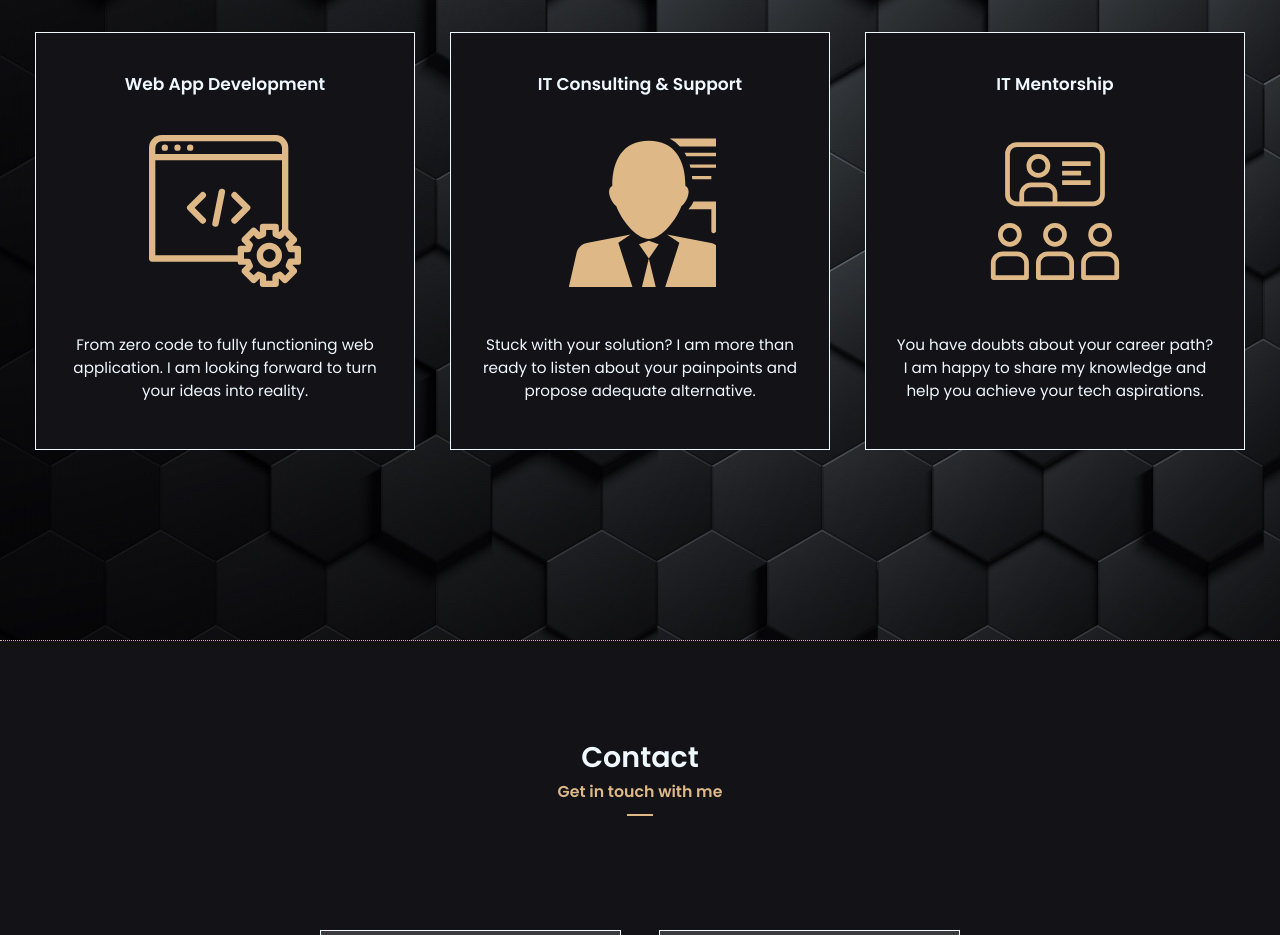
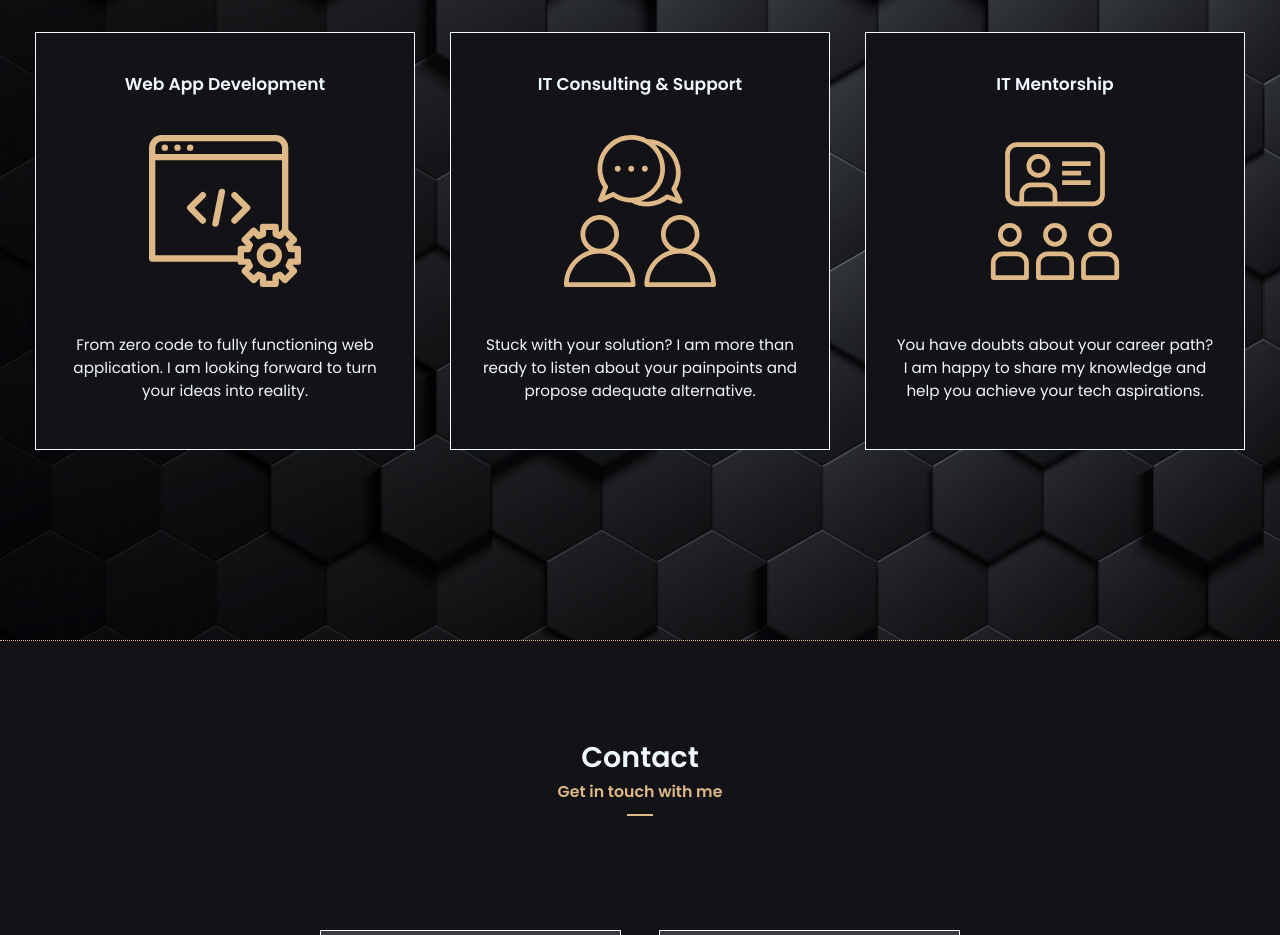
Before and after one commit to petarchord/petar-dev-website-public, a website: page index.html in a window 1280 px wide. Shown: the part 5560-6495 px from the top of the page. Drawn offline with nearby package versions, Linux system fonts and the light colour scheme.

Commit message:
added new icon

```diff
--- a/index.html
+++ b/index.html
@@ -327,7 +327,7 @@
         </div>
         <div class="services-item animated-element">
           <h5>IT Consulting & Support</h5>
-          <svg xmlns="http://www.w3.org/2000/svg" width="200" height="200">
+          <!-- <svg xmlns="http://www.w3.org/2000/svg" width="200" height="200">
             <path
               fill="#5E889E"
               d="M157.009 117.575c-.543-2.392-1.868-4.648-3.954-6.473-2.103-1.813-4.665-2.907-7.323-3.307l-42.74-8.271 12.364 8.205-19.521 61.195-10.993-45.457-10.996 45.457L54.33 107.73l12.362-8.205-42.743 8.271c-2.656.399-5.221 1.494-7.321 3.307-2.088 1.824-3.413 4.081-3.956 6.473L0 173.235l23.901 8.298c7.942 8.247 30.154 14.316 56.797 14.893h8.283c26.646-.576 48.858-6.646 56.796-14.893l23.905-8.298-12.673-55.66z"
@@ -344,7 +344,36 @@
               fill="#5E889E"
               d="M186.626 17.79h-66.063a45.35 45.35 0 0 1 1.844 3.367h64.219V17.79z"
             />
-          </svg>
+          </svg> -->
+          <svg xmlns="http://www.w3.org/2000/svg" enable-background="new 0 0 512 512" viewBox="0 0 512 512"><path d="M115.448,215.93c-1.219,3.019-0.488,6.475,1.85,8.74c2.337,2.266,5.815,2.89,8.794,1.577l38.814-17.105
+            c14.359,9.281,30.819,15.253,47.889,17.343c4.539,0.556,9.046,0.83,13.51,0.845c16.449,8.711,34.725,13.208,53.165,13.208
+            c7.519,0,15.064-0.746,22.521-2.254c16.855-3.41,32.802-10.644,46.396-21.013l40.026,14.037c3.072,1.076,6.49,0.186,8.645-2.255
+            c2.154-2.441,2.615-5.943,1.165-8.858l-19.179-38.547c12.97-23.552,17.166-50.826,11.808-77.305
+            c-10.719-52.977-57.19-90.945-110.948-91.127c-12.125-6.427-25.45-10.643-39.479-12.36c-30.134-3.691-59.901,4.575-83.819,23.274
+            c-23.917,18.699-39.122,45.592-42.811,75.727c-3.284,26.815,3.02,53.682,17.78,76.154L115.448,215.93z M375.169,107.514
+            c4.856,24.002,0.577,48.766-12.051,69.729c-1.411,2.342-1.528,5.243-0.31,7.692l12.318,24.757l-25.613-8.982
+            c-2.651-0.93-5.595-0.401-7.757,1.394c-12.311,10.217-27.159,17.305-42.938,20.498c-13.074,2.645-26.459,2.546-39.329-0.141
+            c41.745-12.683,74.301-48.959,79.936-94.977c3.69-30.134-4.576-59.901-23.274-83.818c-2.926-3.742-6.052-7.271-9.36-10.576
+            C340.853,43.014,367.813,71.166,375.169,107.514z M129.674,101.799c3.17-25.892,16.234-49,36.785-65.066
+            c20.55-16.067,46.127-23.168,72.02-19.998c25.892,3.17,49,16.234,65.066,36.785c16.066,20.55,23.169,46.127,19.999,72.02
+            c-6.055,49.44-48.263,85.799-96.863,85.795c-20.046-0.001-39.962-6.26-56.343-17.829c-2.154-1.521-5.345-1.886-7.842-0.786
+            l-24.838,10.946l10.357-25.64c1.024-2.536,0.683-5.418-0.906-7.644C132.889,150.463,126.698,126.107,129.674,101.799z
+             M216.496,113.669c0-5.523,4.477-10,10-10c5.523,0,10,4.477,10,10c0,5.523-4.477,10-10,10
+            C220.973,123.669,216.496,119.192,216.496,113.669z M262.263,113.669c0-5.523,4.477-10,10-10c5.523,0,10,4.477,10,10
+            c0,5.523-4.477,10-10,10C266.741,123.669,262.263,119.192,262.263,113.669z M170.954,113.669c0-5.523,4.477-10,10-10
+            c5.523,0,10,4.477,10,10c0,5.523-4.477,10-10,10C175.431,123.669,170.954,119.192,170.954,113.669z M156.051,388.854
+            c17.648-11.608,29.33-31.577,29.33-54.234c0-35.774-29.105-64.879-64.88-64.879s-64.88,29.105-64.88,64.879
+            c0,22.656,11.682,42.626,29.33,54.234C35.805,404.058,0,449.925,0,504c0,4.418,3.582,8,8,8h225c4.418,0,8-3.582,8-8
+            C241,449.926,205.196,404.059,156.051,388.854z M71.621,334.62c0-26.952,21.927-48.879,48.88-48.879s48.88,21.927,48.88,48.879
+            c0,26.948-21.921,48.873-48.867,48.88c-0.005,0-0.009,0-0.013,0c-0.004,0-0.008,0-0.012,0
+            C93.541,383.493,71.621,361.568,71.621,334.62z M16.303,496c4.098-53.895,49.259-96.493,104.184-96.5c0.004,0,0.009,0,0.013,0
+            c0.004,0,0.008,0,0.013,0c54.925,0.007,100.085,42.605,104.183,96.5H16.303z M427.05,388.854
+            c17.648-11.608,29.331-31.577,29.331-54.234c0-35.774-29.105-64.879-64.88-64.879c-35.774,0-64.879,29.105-64.879,64.879
+            c0,22.656,11.682,42.626,29.33,54.234C306.805,404.058,271,449.925,271,504c0,4.418,3.582,8,8,8h225c4.418,0,8-3.582,8-8
+            C512,449.926,476.196,404.059,427.05,388.854z M342.621,334.62c0-26.952,21.927-48.879,48.879-48.879
+            c26.953,0,48.88,21.927,48.88,48.879c0,26.948-21.921,48.873-48.868,48.88c-0.004,0-0.009,0-0.013,0c-0.004,0-0.008,0-0.013,0
+            C364.541,383.493,342.621,361.568,342.621,334.62z M287.303,496c4.098-53.895,49.259-96.493,104.184-96.5c0.004,0,0.009,0,0.013,0
+            c0.004,0,0.009,0,0.013,0c54.925,0.007,100.086,42.605,104.183,96.5H287.303z"/></svg>
           <p>Stuck with your solution? I am more than ready to listen about your painpoints and propose adequate alternative.</p>
         </div>
         <div class="services-item animated-element">
```
